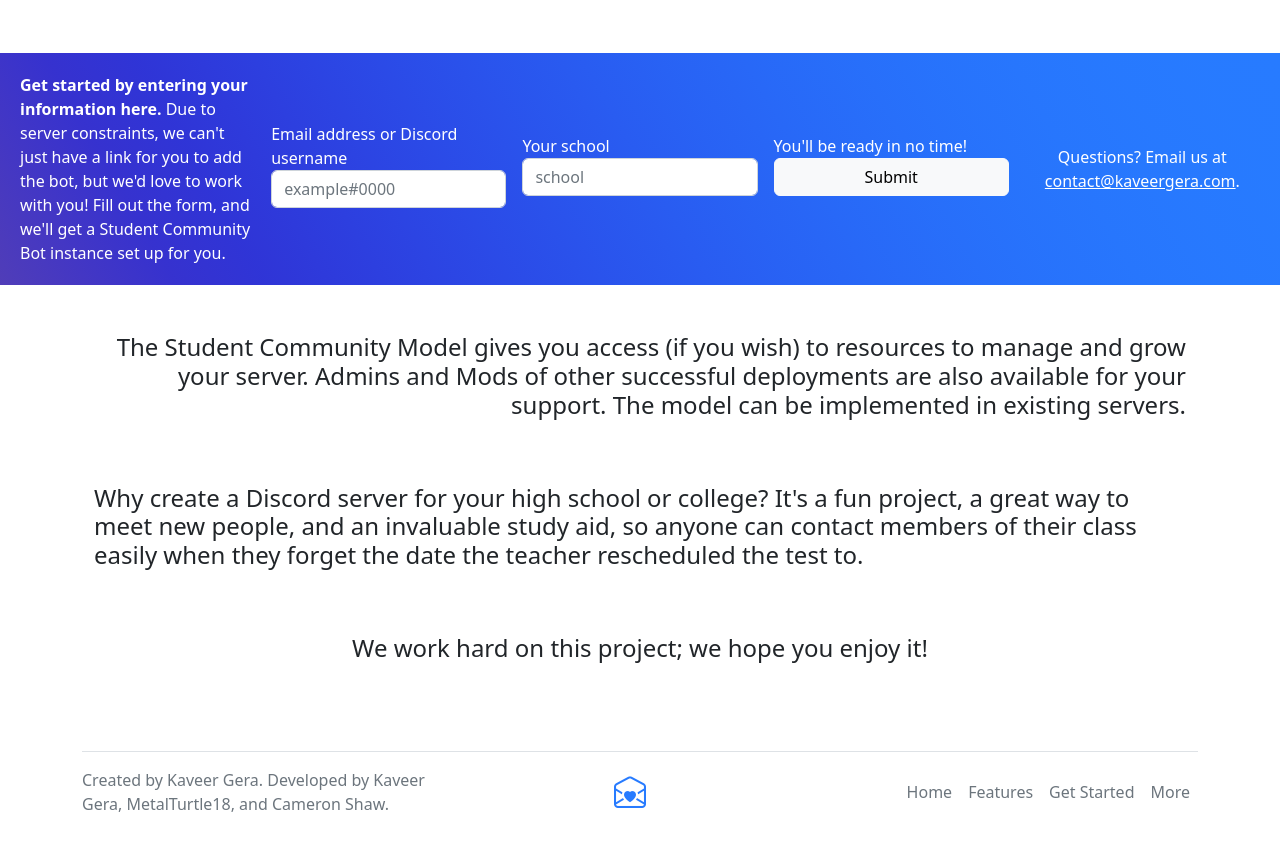
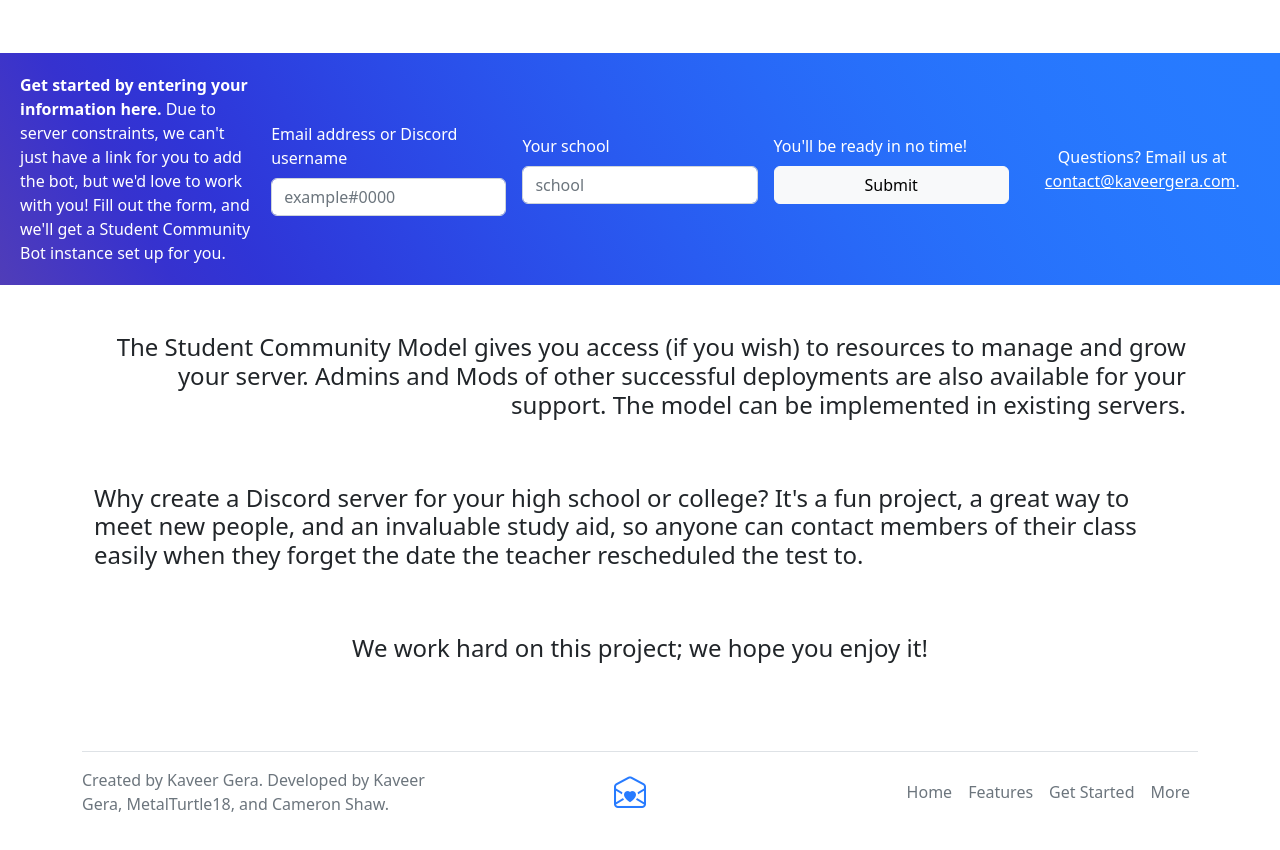
Before and after one commit to Reevak05/student-community-website, a plain HTML site: page index.html in a window 1280 px wide. Shown: the part 1160-2010 px from the top of the page. Drawn offline with nearby package versions, Linux system fonts and the light colour scheme.

Commit message:
Fix form inputs for real this time

```diff
--- a/index.html
+++ b/index.html
@@ -145,7 +145,7 @@
 <!--get started-->
 <a id="getstarted"></a>
 <section class="input">
-    <form name="Get Started" data-netlify="true" class="row align-items-center row-cols-lg-5 g-3">
+    <form name="Get Started" data-netlify="true" method="POST" class="row align-items-center row-cols-lg-5 g-3">
         <div class="col-sm-auto">
             <b>Get started by entering your information here.</b> Due to server constraints, we can't just have a link
             for you to add the bot, but we'd love to work with you! Fill out the form, and we'll get a Student Community
@@ -153,22 +153,18 @@
         </div>
 
         <div class="col-sm-auto">
-            <label for="contactInput" class="form-label">Email address or Discord username<input type="text"
-                                                                                                 class="form-control"
-                                                                                                 id="contactInput"
-                                                                                                 placeholder="example#0000"></label>
-
+            <label for="contactInput" class="form-label">Email address or Discord username</label>
+            <input type="text" class="form-control" id="contactInput" placeholder="example#0000">
         </div>
 
         <div class="col-sm-auto">
-            <label for="schoolInput" class="form-label">Your school<input type="text" class="form-control"
-                                                                          id="schoolInput" placeholder="school"></label>
+            <label for="schoolInput" class="form-label">Your school</label>
+            <input type="text" class="form-control" id="schoolInput" placeholder="school">
         </div>
 
         <div class="col-sm-auto">
-            <label for="schoolInput" class="form-label">You'll be ready in no time!
-                <button type="submit" class="btn btn-light col-12">Submit</button>
-            </label><br>
+            <label for="schoolInput" class="form-label">You'll be ready in no time!</label><br>
+            <button type="submit" class="btn btn-light col-12">Submit</button>
         </div>
 
         <div class="col-sm-auto col-xs-12 text-center">
```
